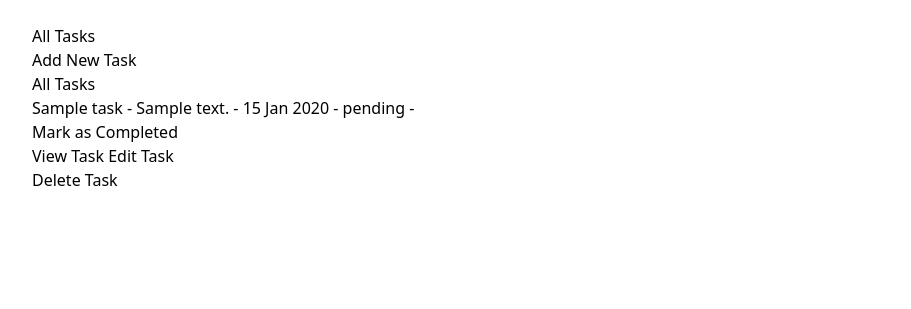
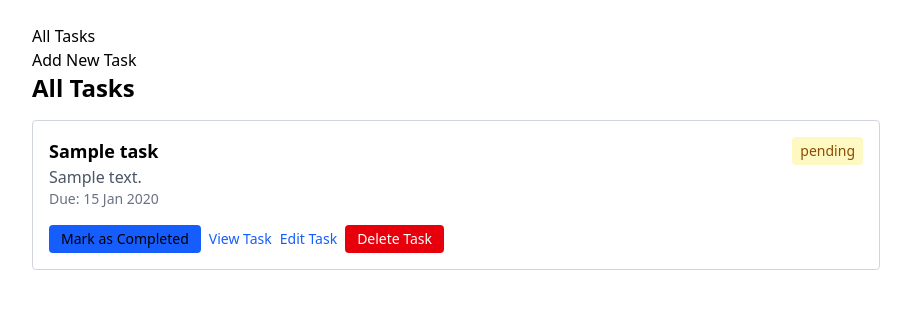
Before and after one commit to Mhubzy/task-management, a Laravel app: page /tasks in a window 1280 px wide. Shown: the top 309 px of the page, without its empty margins (184-1095 px from the left). Run offline with Laravel 12, Linux system fonts and the light colour scheme; tables that the repository leaves empty hold one stand-in row (values such as "Sample post"); style sheets or scripts are compiled from the project's sources.

Commit message:
Style tasks list with cards, badges and action buttons

```diff
--- a/resources/views/tasks/index.blade.php
+++ b/resources/views/tasks/index.blade.php
@@ -3,28 +3,42 @@
 @section('title', 'All Tasks')
 
 @section('content')
-    <h1>All Tasks</h1>
-    <ul>
+    <h1 class="text-2xl font-bold mb-4">All Tasks</h1>
+    <ul class="space-y-3">
         @forelse ($tasks as $task)
-            <li>
-                {{  $task->title }} -
-                {{  $task->description  }} -
-                {{  $task->due_date?->format('d M Y') }} -
-                {{  $task->status  }} -
+            <li class="border border-gray-300 rounded p-4">
+                <div class="flex justify-between items-start">
+
+                    <div class="">
+                        <h2 class="font-semibold text-lg">{{ $task->title }}</h2>
+                        <p class="text-gray-600">{{ $task->description }}</p>
+                        <p class="text-sm text-gray-500">Due: {{ $task->due_date?->format('d M Y') }}</p>
+                    </div>
+
+                    <span class="px-2 py-1 text-sm rounded {{ $task->status === 'pending' ? 'bg-yellow-100 text-yellow-800' : 'bg-green-100 text-green-800' }}">
+                        {{ $task->status }}
+                    </span>
+
+                </div>
+
+                <div class="flex items-center gap-2 mt-4">
                     <form method="post" action="{{ route('tasks.updateStatus', $task) }}">
                         @csrf
                         @method('PATCH')
-                    <button type="submit">
+                        <button type="submit" class="bg-blue-600 text-black px-3 py-1 rounded text-sm">
                             {{ $task->status === 'pending' ? 'Mark as Completed' : 'Mark as Pending' }}
                         </button>
                     </form>
-                <a href="{{ route('tasks.show', $task) }}">View Task</a>
-                <a href="{{ route('tasks.edit', $task) }}">Edit Task</a>
+
+                    <a href="{{ route('tasks.show', $task) }}" class="text-blue-600 hover:underline text-sm">View Task</a>
+                    <a href="{{ route('tasks.edit', $task) }}" class="text-blue-600 hover:underline text-sm">Edit Task</a>
+
                      <form method="post" action="{{ route('tasks.destroy', $task) }}" onsubmit="return confirm('Are you sure you want to delete this task?');">
                         @csrf
                         @method('DELETE')
-                <button type="submit">Delete Task</button>
+                        <button type="submit" class="bg-red-600 text-white px-3 py-1 rounded text-sm">Delete Task</button>
                     </form>
+                </div>
             </li>
             @empty
             <li>No tasks yet.</li>
```
Lines whose indentation alone changed are shown as unchanged.
